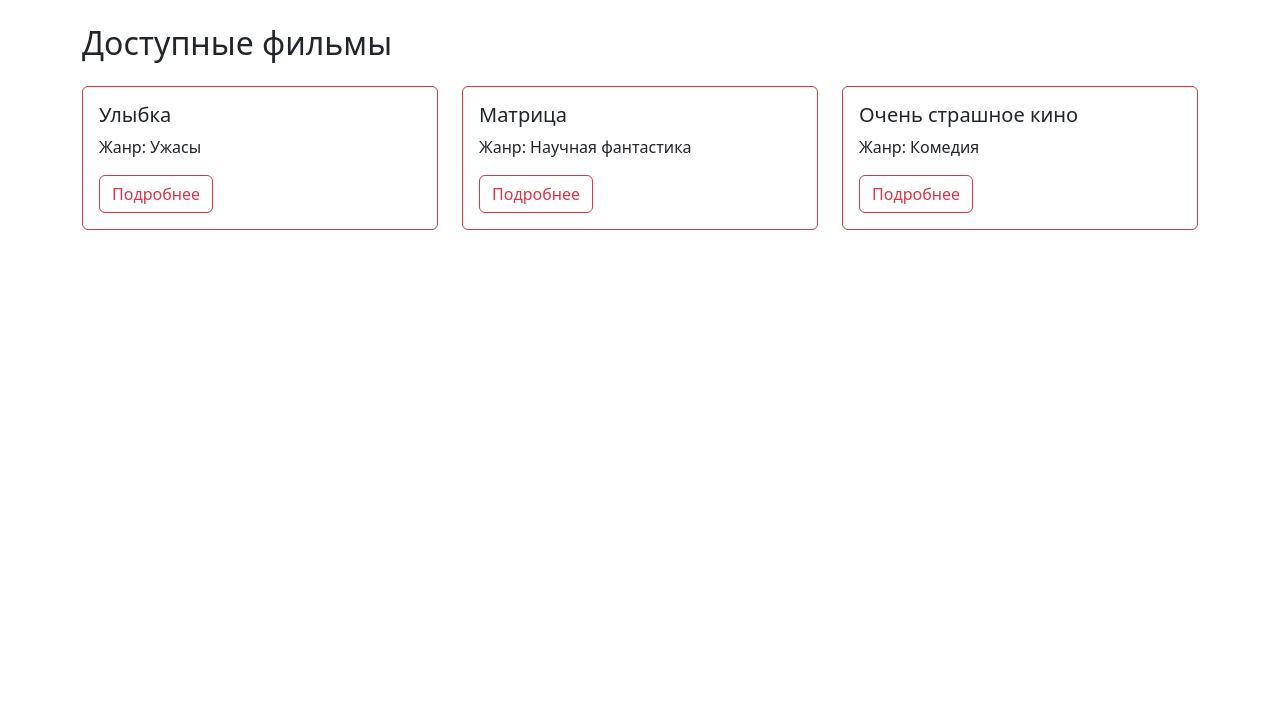
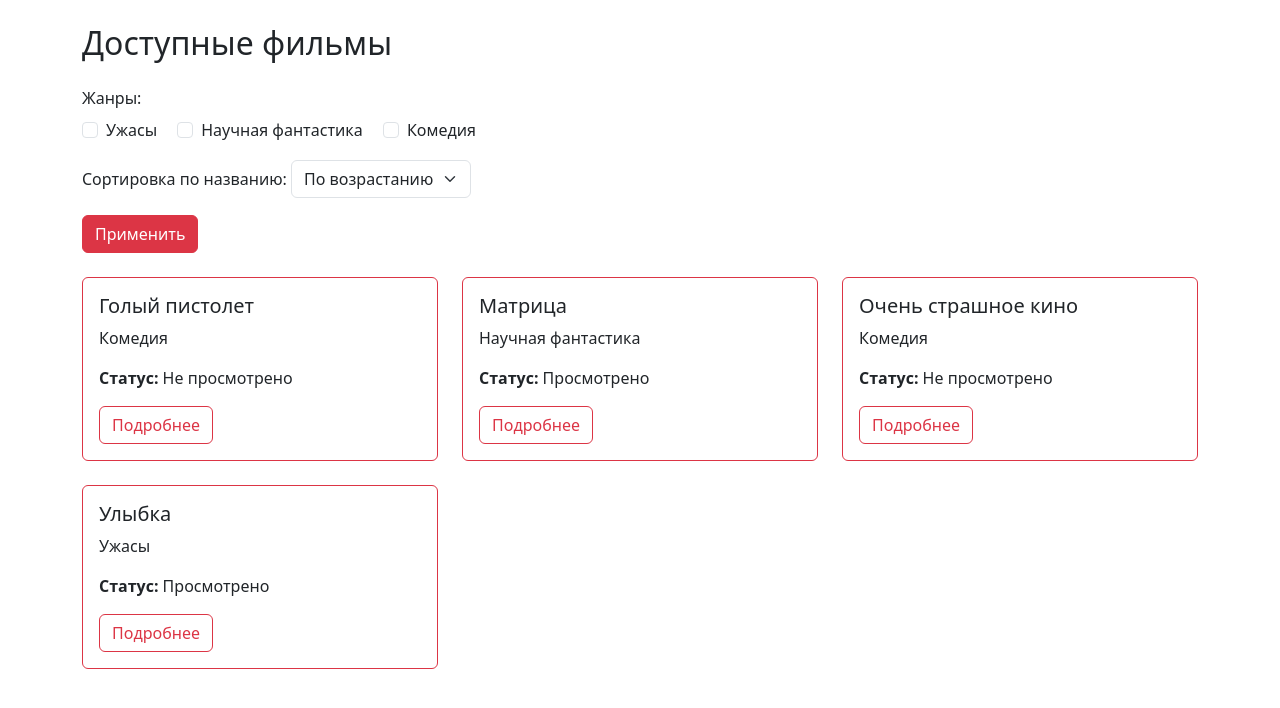
Before and after one commit to vzlomem/WebLeti, a Flask app: page /films in a window 1280 px wide. Shown: the top 708 px of the page. Run offline with Flask 3, Linux system fonts and the light colour scheme.

Commit message:
Add checkbox, filter by title, series page

```diff
--- a/app/__init__.py
+++ b/app/__init__.py
@@ -1,5 +1,10 @@
-from flask import Flask, request
+from flask import Flask, request, url_for
 from flask_babel import Babel
+
+
+def url_for_lang(endpoint, **values):
+    values.setdefault('lang', request.args.get('lang', 'en'))
+    return url_for(endpoint, **values)
 
 
 def get_locale():
@@ -12,7 +17,10 @@
     app.config['BABEL_DEFAULT_LOCALE'] = 'en'
     app.config['BABEL_TRANSLATION_DIRECTORIES'] = 'translations'
 
-    babel = Babel(app, locale_selector=get_locale)
+    babel = Babel()
+    babel.init_app(app, locale_selector=get_locale)
+
+    app.jinja_env.globals['url_for_lang'] = url_for_lang
 
     from . import routes
     app.register_blueprint(routes.bp)
--- a/app/routes.py
+++ b/app/routes.py
@@ -1,35 +1,107 @@
 from flask import Blueprint, render_template, request
 from flask_babel import _
 
-
-bp = Blueprint('contents', __name__)
+bp = Blueprint("contents", __name__)
 
 
+# --- Главная страница ---
 @bp.route("/")
 def index():
-    return render_template('index.html')
+    return render_template("index.html")
 
 
-@bp.route('/contents')
+# --- Страница медиатеки ---
+@bp.route("/contents")
 def contents():
-    contents = [
-        {'name': _('Фильмы'), 'url': 'films'},
-        {'name': _('Сериалы'), 'url': 'series'},
-        {'name': _('Книги'), 'url': 'books'}
+    contents_list = [
+        {"name": "Фильмы", "url": "films"},
+        {"name": "Сериалы", "url": "series"},
     ]
-    return render_template('contents.html', contents=contents)
+    return render_template("contents.html", contents=contents_list)
 
 
-@bp.route('/films', methods=['GET'])
+@bp.route("/films", methods=["GET"])
 def films():
-    films = [
-        {'id': 1, 'name': _('Улыбка'), 'genre': _('Ужасы')},
-        {'id': 2, 'name': _('Матрица'), 'genre': _('Научная фантастика')},
-        {'id': 3, 'name': _('Очень страшное кино'), 'genre': _('Комедия')}
+    # Список фильмов
+    films_list = [
+        {
+            "id": 1,
+            "name": _("Улыбка"),
+            "genre": "horror",
+            "status": _("Просмотрено")
+        },
+
+        {
+            "id": 2,
+            "name": _("Матрица"),
+            "genre": "sci-fi",
+            "status": _("Просмотрено")
+        },
+
+        {
+            "id": 3,
+            "name": _("Очень страшное кино"),
+            "genre": "comedy",
+            "status": _("Не просмотрено"),
+        },
+
+        {
+            "id": 4,
+            "name": _("Голый пистолет"),
+            "genre": "comedy",
+            "status": _("Не просмотрено")
+        }
     ]
 
-    film_genre = request.args.get('genre')
-    if film_genre:
-        films = [film for film in films if film['genre'] == film_genre]
+    # Локализация жанров
+    genre_map = {
+        "horror": _("Ужасы"),
+        "sci-fi": _("Научная фантастика"),
+        "comedy": _("Комедия"),
+    }
 
-    return render_template('films.html', films=films)
+    for film in films_list:
+        film["genre_display"] = genre_map.get(film["genre"], film["genre"])
+
+    # --- Фильтрация по выбранным жанрам (через чекбоксы) ---
+    selected_genres = request.args.getlist("genre")  # список выбранных жанров
+    if selected_genres:
+        films_list = [f for f in films_list if f["genre"] in selected_genres]
+
+    # --- Сортировка по имени ---
+    sort_order = request.args.get("sort", "asc")
+    films_list.sort(key=lambda x: x["name"], reverse=(sort_order == "desc"))
+
+    return render_template(
+        "films.html",
+        films=films_list,
+        selected_genres=selected_genres,
+        sort_order=sort_order,
+    )
+
+
+# --- Страница сериалов ---
+@bp.route("/series", methods=["GET"])
+def series():
+    series_list = [
+        {"id": 1, "name": "Очень странные дела", "genre": "sci-fi"},
+        {"id": 2, "name": "Друзья", "genre": "comedy"},
+    ]
+
+    # Локализация жанров
+    genre_map = {
+        "horror": _("Ужасы"),
+        "sci-fi": _("Научная фантастика"),
+        "comedy": _("Комедия"),
+    }
+
+    for s in series_list:
+        s["genre_display"] = genre_map.get(s["genre"], s["genre"])
+
+    # Фильтр по жанру
+    series_genre = request.args.get("genre", "all")
+    if series_genre != "all":
+        series_list = [s for s in series_list if s["genre"] == series_genre]
+
+    return render_template("series.html", series_list=series_list,
+                           genre=series_genre)
--- a/app/templates/films.html
+++ b/app/templates/films.html
@@ -1,17 +1,56 @@
 {% extends "base.html" %}
 
-{% block title %}{{_('Фильмы')}}{% endblock %}
+{% block title %}{{ _('Фильмы') }}{% endblock %}
 
 {% block content %}
-    <h2 class="mb-4">{{_('Доступные фильмы')}}</h2>
+<h2 class="mb-4">{{ _('Доступные фильмы') }}</h2>
+
+<form method="get" class="mb-4">
+
+    <input type="hidden" name="lang" value="{{ request.args.get('lang', 'en') }}">
+
+    <!-- Чекбоксы по жанрам -->
+    <div class="mb-3">
+        <label class="form-label">{{ _('Жанры') }}:</label><br>
+        <div class="form-check form-check-inline">
+            <input class="form-check-input" type="checkbox" name="genre" value="horror"
+                {% if 'horror' in selected_genres %}checked{% endif %}>
+            <label class="form-check-label">{{ _('Ужасы') }}</label>
+        </div>
+        <div class="form-check form-check-inline">
+            <input class="form-check-input" type="checkbox" name="genre" value="sci-fi"
+                {% if 'sci-fi' in selected_genres %}checked{% endif %}>
+            <label class="form-check-label">{{ _('Научная фантастика') }}</label>
+        </div>
+        <div class="form-check form-check-inline">
+            <input class="form-check-input" type="checkbox" name="genre" value="comedy"
+                {% if 'comedy' in selected_genres %}checked{% endif %}>
+            <label class="form-check-label">{{ _('Комедия') }}</label>
+        </div>
+    </div>
+
+    <!-- Сортировка -->
+    <div class="mb-3">
+        <label class="form-label">{{ _('Сортировка по названию') }}:</label>
+        <select name="sort" class="form-select w-auto d-inline-block">
+            <option value="asc" {% if sort_order=='asc' %}selected{% endif %}>{{ _('По возрастанию') }}</option>
+            <option value="desc" {% if sort_order=='desc' %}selected{% endif %}>{{ _('По убыванию') }}</option>
+        </select>
+    </div>
+
+    <button type="submit" class="btn btn-danger">{{ _('Применить') }}</button>
+</form>
+
+<!-- Сетка фильмов -->
 <div class="row">
     {% for film in films %}
-            <div class="col-md-4">
-                <div class="card mb-3 border-danger">
+    <div class="col-md-4 mb-4">
+        <div class="card border-danger h-100">
             <div class="card-body">
-                        <h5 class="card-title">{{ film.name }}</h5>
-                        <p class="card-text">{{_('Жанр')}}: {{ film.genre }}</p>
-                        <a href="/films/{{ film.id }}" class="btn btn-outline-danger">{{_('Подробнее')}}</a>
+                <h5 class="card-title">{{ _(film.name) }}</h5>
+                <p class="card-text">{{ _(film.genre_display) }}</p>
+                <p class="card-text"><strong>{{ _('Статус') }}:</strong> {{ _(film.status) }}</p>
+                <a href="{{ url_for_lang('contents.films', film_id=film.id) }}" class="btn btn-outline-danger">{{ _('Подробнее') }}</a>
             </div>
         </div>
     </div>
--- a/app/templates/index.html
+++ b/app/templates/index.html
@@ -1,10 +1,10 @@
 {% extends "base.html" %}
 
-{% block title %}{{_('Главная страница')}}{% endblock %}
+{% block title %}{{ _('Главная страница') }}{% endblock %}
 
 {% block content %}
 <div class="text-center">
-    <h1 class="mt-4">{{_('Добро пожаловать!')}}</h2>
-    <a href="/contents" class="btn btn-danger mt-3">{{_('Посмотреть доступный контент')}}</a>
+    <h1 class="mt-4">{{ _('Добро пожаловать!') }}</h1>
+    <a href="{{ url_for_lang('contents.contents') }}" class="btn btn-danger mt-3">{{ _('Посмотреть медиатеку') }}</a>
 </div>
 {% endblock %}
--- a/requirements.txt
+++ b/requirements.txt
@@ -4,6 +4,7 @@
 colorama==0.4.6
 Flask==3.1.2
 flask-babel==4.0.0
+Flask-Login==0.6.3
 itsdangerous==2.2.0
 Jinja2==3.1.6
 MarkupSafe==3.0.3
```
Also changed, not shown: app/templates/contents.html (+10 -9 lines), app/templates/series.html (added, +37 -0 lines), app/translations/en/LC_MESSAGES/messages.po, 1 other file. Lines whose indentation alone changed are shown as unchanged.
